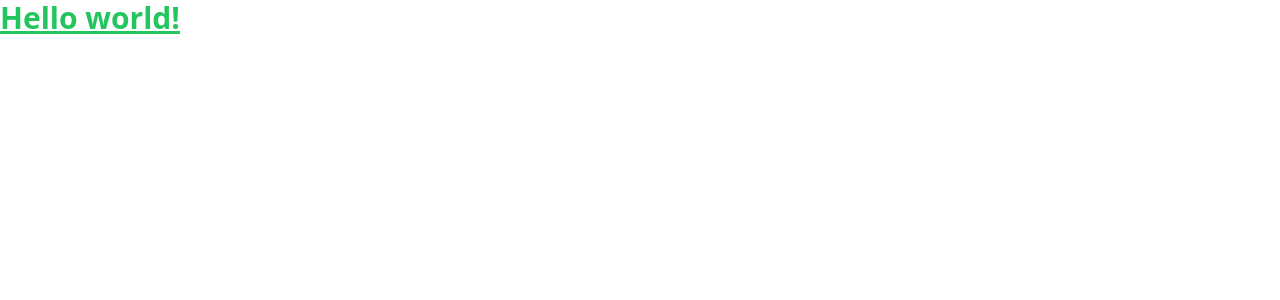
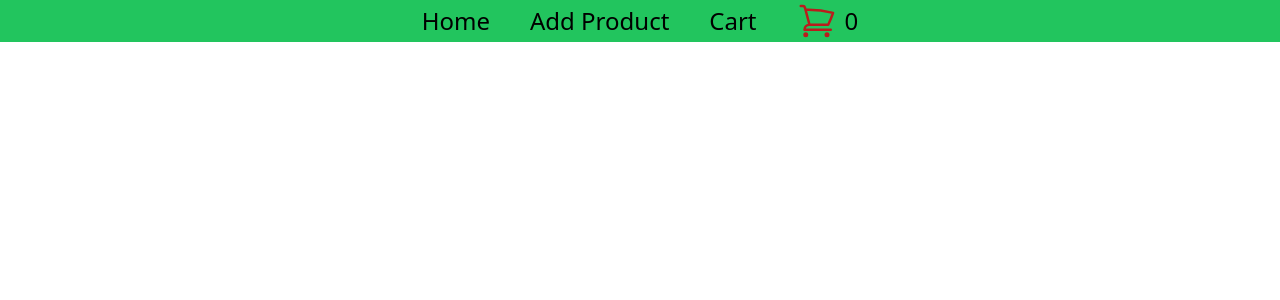
Before and after one commit to sukeshtyagi/context-api-project, a React (Create React App) app: page / in a window 1280 px wide. Shown: the top 300 px of the page. Built offline with nearby package versions, Linux system fonts and the light colour scheme.

Commit message:
Header component created

```diff
--- a/package.json
+++ b/package.json
@@ -3,6 +3,7 @@
   "version": "0.1.0",
   "private": true,
   "dependencies": {
+    "@heroicons/react": "^2.1.3",
     "@testing-library/jest-dom": "^5.17.0",
     "@testing-library/react": "^13.4.0",
     "@testing-library/user-event": "^13.5.0",
--- a/src/App.js
+++ b/src/App.js
@@ -1,5 +1,7 @@
+import Header from "./components/Header";
+
 function App() {
-  return <h1 className="text-3xl text-green-500 font-bold underline">Hello world!</h1>;
+  return <Header />;
 }
 
 export default App;
--- /dev/null
+++ b/src/components/Header.js
@@ -0,0 +1,32 @@
+import React from "react";
+
+function Header() {
+  return (
+    <div className="outer  box-border w-screen bg-green-500">
+      <div className="container  box-border w-full border border-green-500 flex flex-wrap items-center justify-center gap-10 text-2xl">
+        <p className="home  box-border bg-inherit">Home</p>
+        <p className="add  box-border bg-inherit">Add Product</p>
+        <p className="cart  box-border bg-inherit">Cart</p>
+        <div className="cartDiv box-border flex justify-start items-center gap-2 bg-inherit">
+          <svg
+            xmlns="http://www.w3.org/2000/svg"
+            fill="none"
+            viewBox="0 0 24 24"
+            strokeWidth={1.5}
+            stroke="currentColor"
+            className="w-10 h-10 text-red-700 bg-inherit "
+          >
+            <path
+              strokeLinecap="round"
+              strokeLinejoin="round"
+              d="M2.25 3h1.386c.51 0 .955.343 1.087.835l.383 1.437M7.5 14.25a3 3 0 0 0-3 3h15.75m-12.75-3h11.218c1.121-2.3 2.1-4.684 2.924-7.138a60.114 60.114 0 0 0-16.536-1.84M7.5 14.25 5.106 5.272M6 20.25a.75.75 0 1 1-1.5 0 .75.75 0 0 1 1.5 0Zm12.75 0a.75.75 0 1 1-1.5 0 .75.75 0 0 1 1.5 0Z"
+            />
+          </svg>
+          <p className="qty box-border text-2xl bg-inherit ">0</p>
+        </div>
+      </div>
+    </div>
+  );
+}
+
+export default Header;
```
Also changed, not shown: 1 other file (tests, documents, lock files or other folders).
